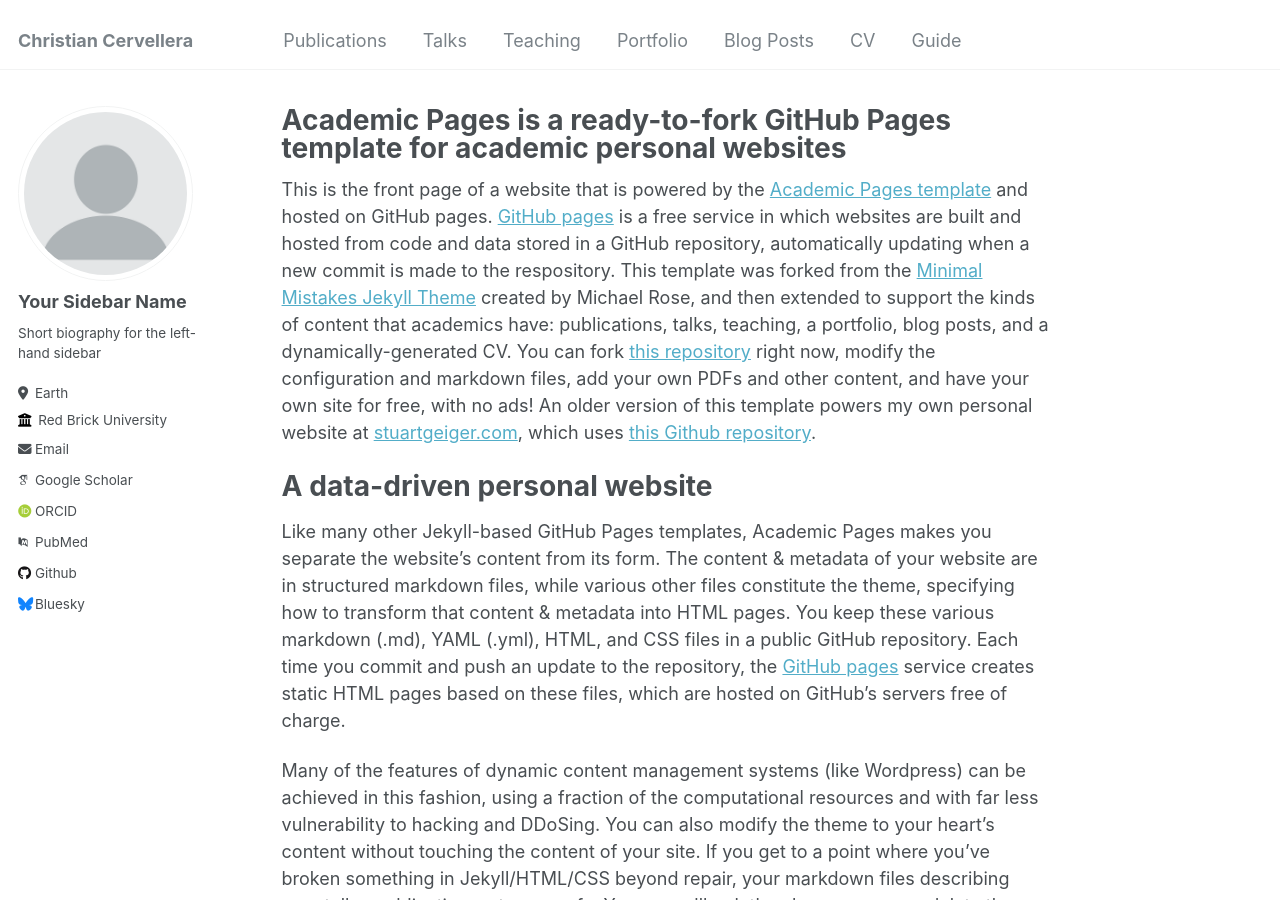
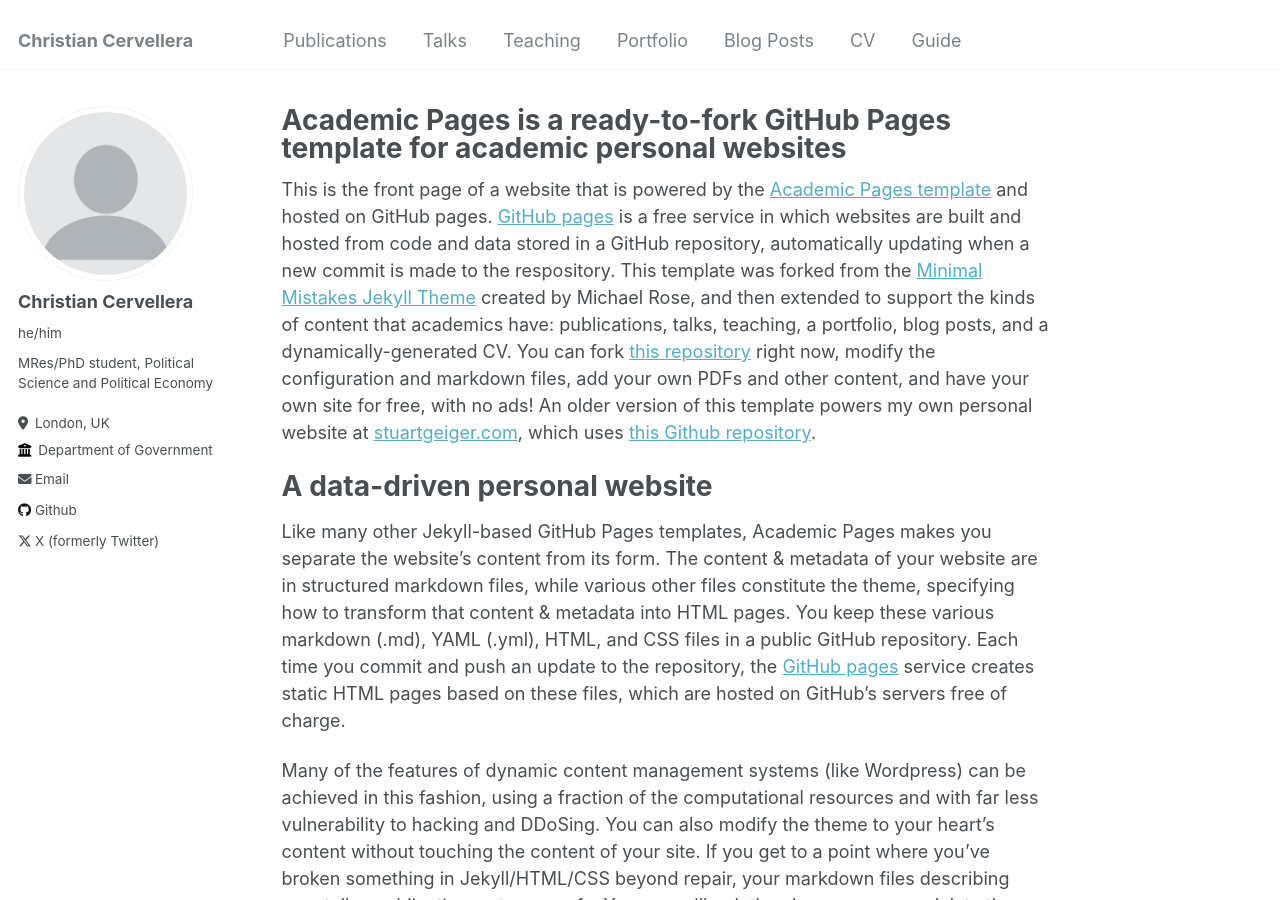
Before and after one commit to ritwika-das/ritwika-das.github.io, a Jekyll site: the page built from _pages/about.md, in a window 1280 px wide and 900 px high. Built offline with Jekyll 4.4.1, drawn with Linux system fonts in a browser that asks for light colours; some web fonts are replaced.

Commit message:
Update _config.yml

```diff
--- a/_config.yml
+++ b/_config.yml
@@ -25,33 +25,33 @@ repository               : "christiancervellera/christiancervellera.github.io"
 author:
   # Biographic information
   avatar           : "profile.png"
-  name             : "Your Sidebar Name"
-  pronouns         : # example: "she/her"
-  bio              : "Short biography for the left-hand sidebar"
-  location         : "Earth"
-  employer         : "Red Brick University"
+  name             : "Christian Cervellera"
+  pronouns         : "he/him" # example: "she/her"
+  bio              : "MRes/PhD student, Political Science and Political Economy"
+  location         : "London, UK"
+  employer         : "Department of Government, London School of Economics"
   uri              : # URL
-  email            : "none@example.org"
+  email            : "ccervellera.cc@gmail.com"
 
   # Academic websites
   arxiv            : # URL - Update with the correct link to your profile
-  googlescholar    : "https://scholar.google.com/citations?user=PS_CX0AAAAAJ"
+  googlescholar    : #"https://scholar.google.com/citations?user=PS_CX0AAAAAJ"
   impactstory      : # URL
-  orcid            : "http://orcid.org/yourorcidurl"
+  orcid            : #"http://orcid.org/yourorcidurl"
   semantic         : # URL
-  pubmed           : "https://www.ncbi.nlm.nih.gov/pubmed/?term=john+snow"
+  pubmed           : #"https://www.ncbi.nlm.nih.gov/pubmed/?term=john+snow"
   researchgate     : # URL
 
   # Repositories and software development
   bitbucket        : # Username - Update with your username on the site
   codepen          : # Username
   dribbble         : # Username
-  github           : "academicpages"
+  github           : "christiancervellera"
   kaggle           : # Username
   stackoverflow    : # User number or user number and name (i.e., use "1" or "1/jeff-atwood")
 
   # Social media
-  bluesky          : "bsky.app" # Replace this with you Bluesky username
+  bluesky          : #"bsky.app" # Replace this with you Bluesky username
   facebook         : # Username
   flickr           : # Username
   foursquare       : # Username
@@ -68,7 +68,7 @@ author:
   steam            : # Username
   telegram         : # URL
   tumblr           : # Username
-  twitter          : # Username for X / Twitter
+  twitter          : "@_natriskij" # Username for X / Twitter
   vine             : # Username
   weibo            : # Username
   wikipedia        : # Username
```
